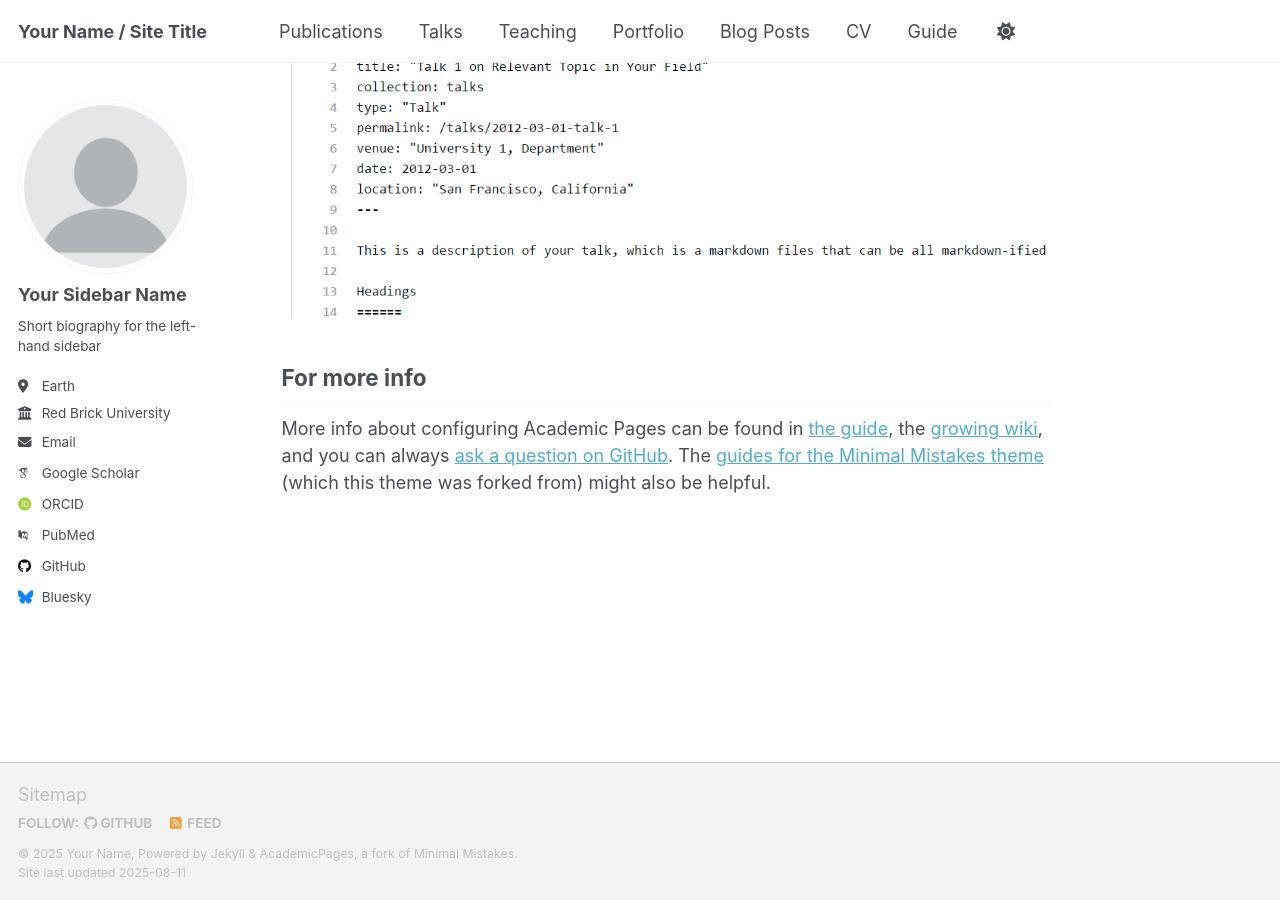
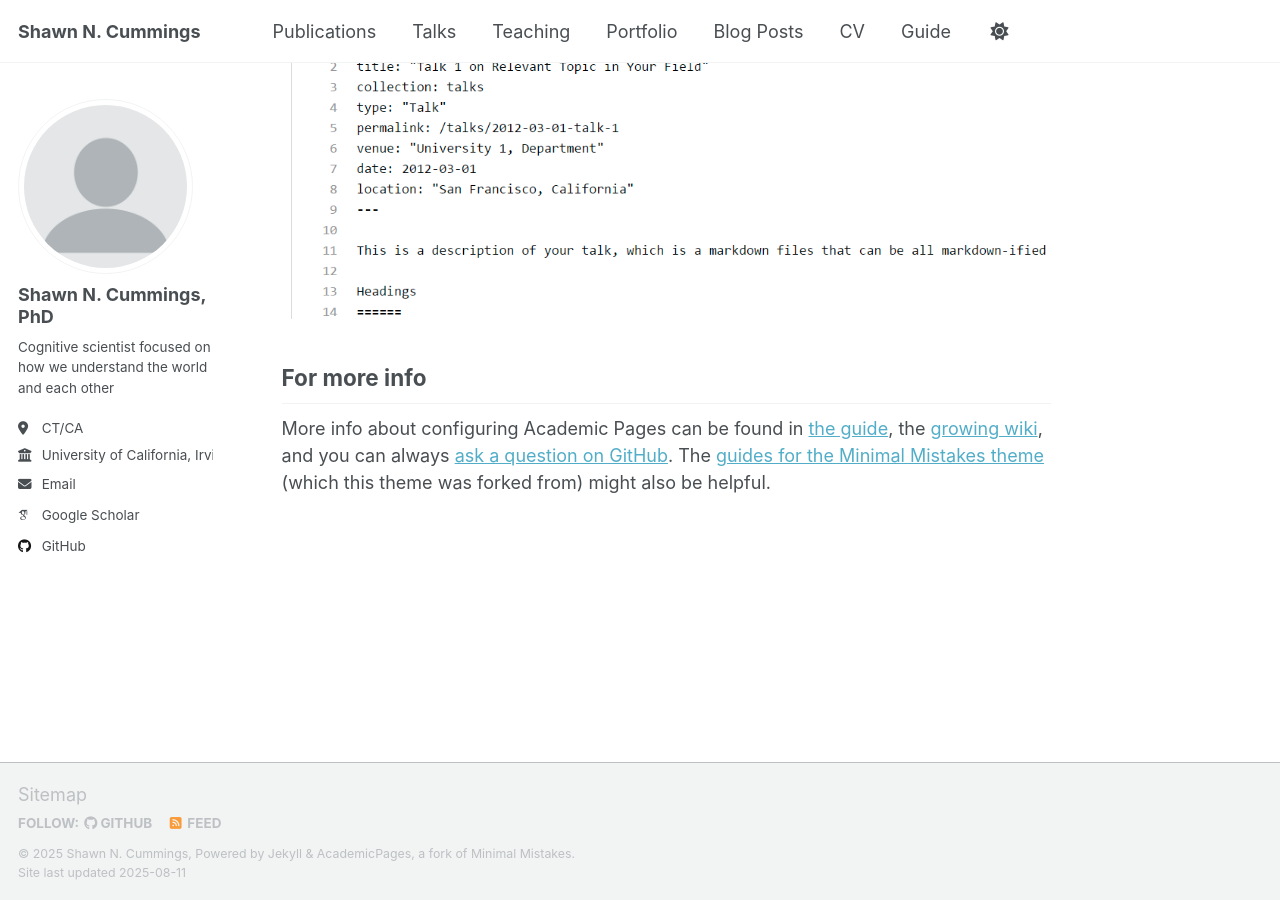
Before and after one commit to ShawnNCummings/ShawnNCummings.github.io, a Jekyll site: the page built from _pages/about.md, in a window 1280 px wide and 900 px high, scrolled down 2880 px. Built offline with Jekyll 4.4.1, drawn with Linux system fonts in a browser that asks for light colours; some web fonts are replaced; a script that is not in the unit is left out.

Commit message:
Update _config.yml
initial personal info

```diff
--- a/_config.yml
+++ b/_config.yml
@@ -9,9 +9,9 @@
 # Basic Site Settings
 locale                   : "en-US"
 site_theme               : "default" # Currently available options are "default", "air"
-title                    : "Your Name / Site Title"
+title                    : "Shawn N. Cummings"
 title_separator          : "-"
-name                     : &name "Your Name"
+name                     : &name "Shawn N. Cummings"
 description              : &description "personal description"
 url                      : https://academicpages.github.io # the base hostname & protocol for your site e.g. "https://[your GitHub username].github.io" or if you already have some other page hosted on Github then use "https://[your GitHub username].github.io/[Your Repo Name]"
 baseurl                  : "" # the subpath of your site, e.g. "/blog"
@@ -23,23 +23,23 @@ repository               : "academicpages/academicpages.github.io"
 author:
   # Biographic information
   avatar           : "profile.png"
-  name             : "Your Sidebar Name"
-  pronouns         : # example: "she/her"
-  bio              : "Short biography for the left-hand sidebar"
-  location         : "Earth"
-  employer         : "Red Brick University"
+  name             : "Shawn N. Cummings, PhD"
+  pronouns         : # example: "he/him"
+  bio              : "Cognitive scientist focused on how we understand the world and each other"
+  location         : "CT/CA"
+  employer         : "University of California, Irvine"
   uri              : # URL
-  email            : "none@example.org"
+  email            : "scummin2@uci.edu"
 
   # Academic websites
   academia         : # URL
   arxiv            : # URL - Update with the correct link to your profile
-  googlescholar    : "https://scholar.google.com/citations?user=PS_CX0AAAAAJ"
+  googlescholar    : "https://scholar.google.com/citations?user=UfMvTKcAAAAJ&hl=en"
   inspire-hep      : # URL
   impactstory      : # URL
-  orcid            : "http://orcid.org/yourorcidurl"
+  orcid            : # URL
   semantic         : # URL
-  pubmed           : "https://www.ncbi.nlm.nih.gov/pubmed/?term=john+snow"
+  pubmed           : # URL
   researchgate     : # URL
   scopus           : # URL
 
@@ -47,13 +47,13 @@ author:
   bitbucket        : # Username - Update with your username on the site
   codepen          : # Username
   dribbble         : # Username
-  github           : "academicpages"
+  github           : "ShawnNCummings"
   kaggle           : # Username
   stackoverflow    : # User number or user number and name (i.e., use "1" or "1/jeff-atwood")
 
   # Social media
   artstation       : # Username
-  bluesky          : "bsky.app" # Replace this with you Bluesky username
+  bluesky          :  # Replace this with you Bluesky username
   facebook         : # Username
   flickr           : # Username
   foursquare       : # Username
```
